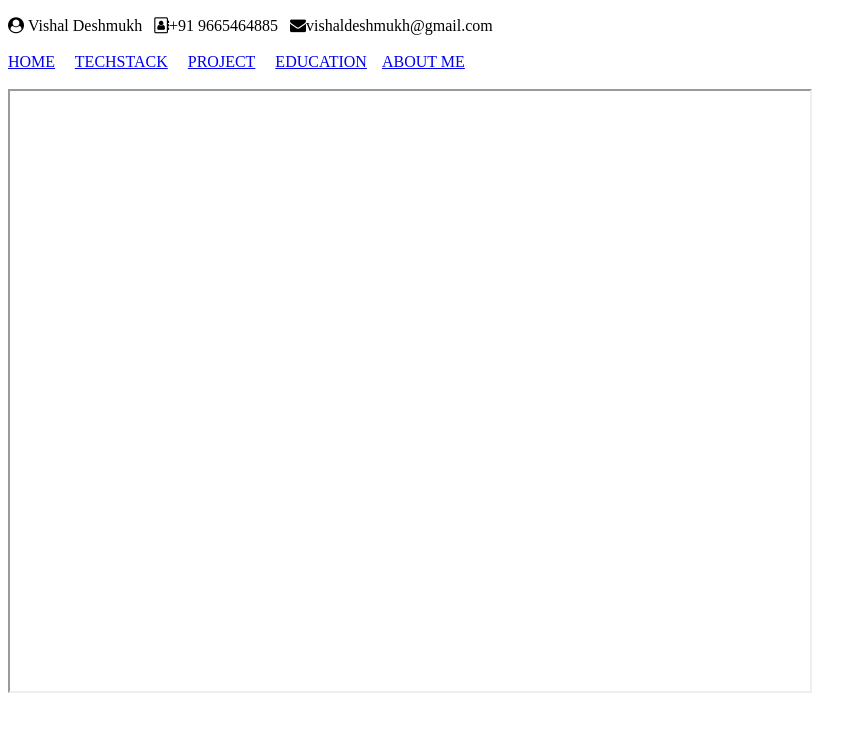
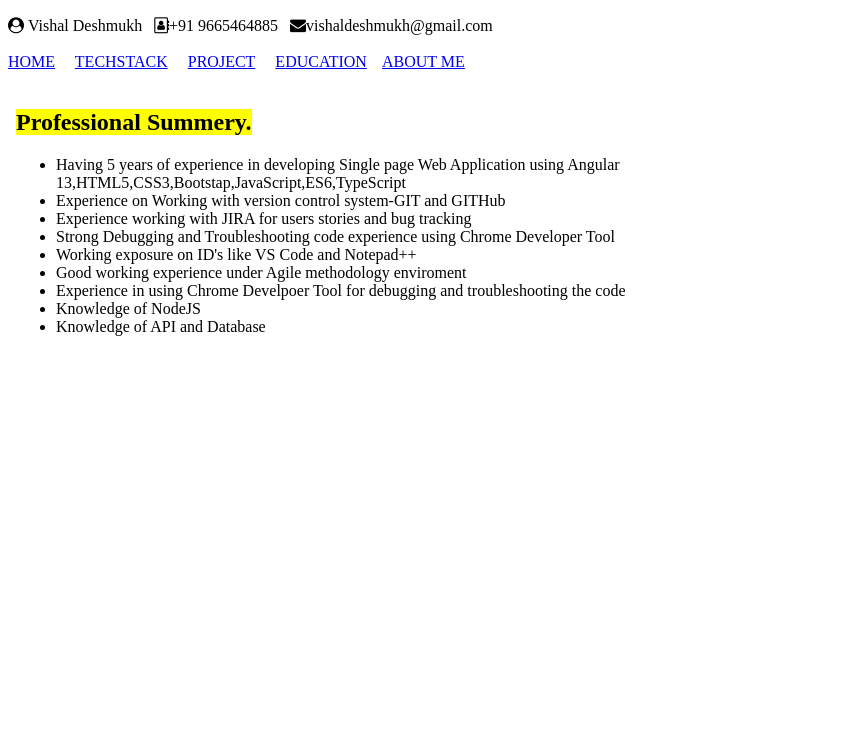
Before and after one commit to vishaldeshmukh396/my-profile, a plain HTML site: page index.html in a window 1280 px wide. Shown: the part 50-782 px from the top of the page, without its empty margins (0-867 px from the left). Drawn offline with Linux system fonts and the light colour scheme.

Commit message:
changes done added to branch
changes done added to branch

```diff
--- a/index.html
+++ b/index.html
@@ -16,6 +16,6 @@
     <a href="projectdetails.html" target="Myframe">PROJECT</a>&nbsp;&nbsp;&nbsp;&nbsp;
     <a href="educationDet.html" target="Myframe">EDUCATION</a>&nbsp;&nbsp;&nbsp;
     <a href="aboutme.html" target="Myframe">ABOUT ME</a><br><br></nav>
-    <iframe width="800" height="600" name="Myframe"></iframe>
+    <iframe width="800" height="600" name="Myframe" frameborder="0" src="professionalSum.html"></iframe>
 </body>
 </html>
```
